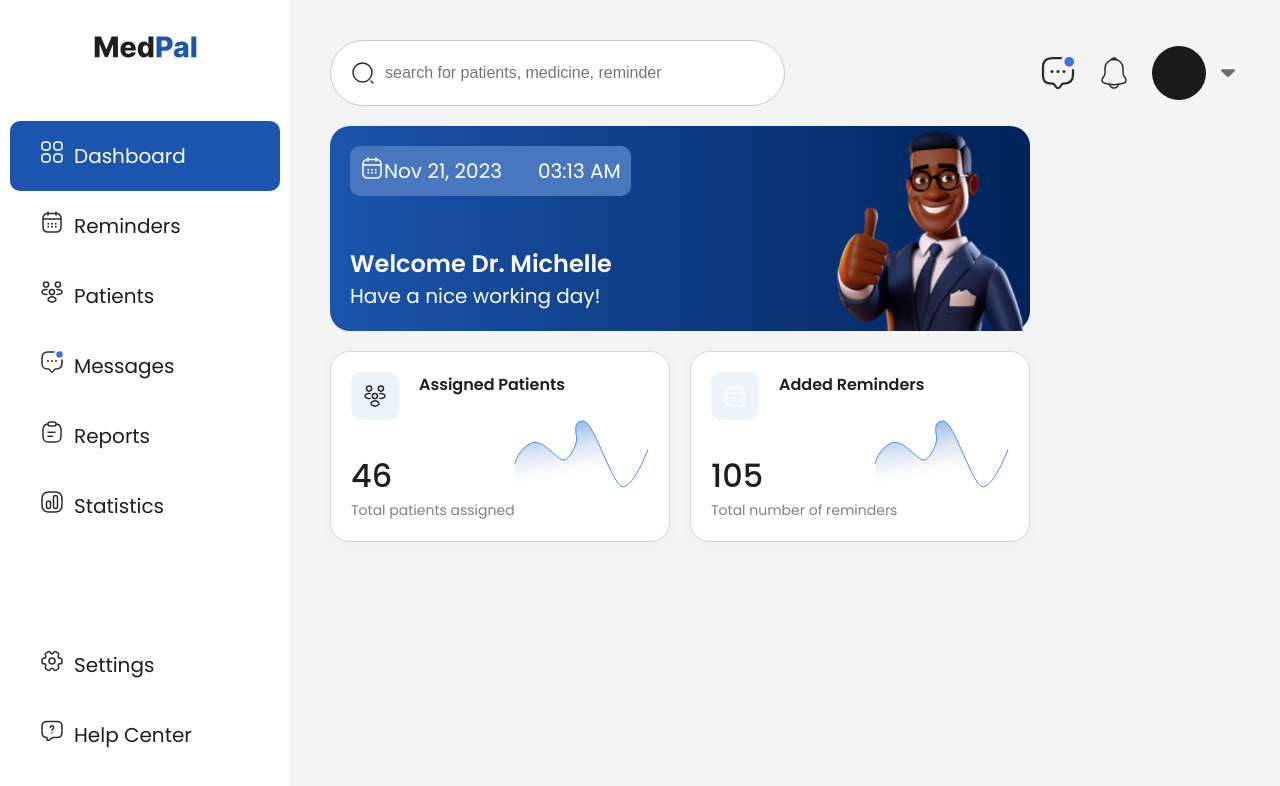
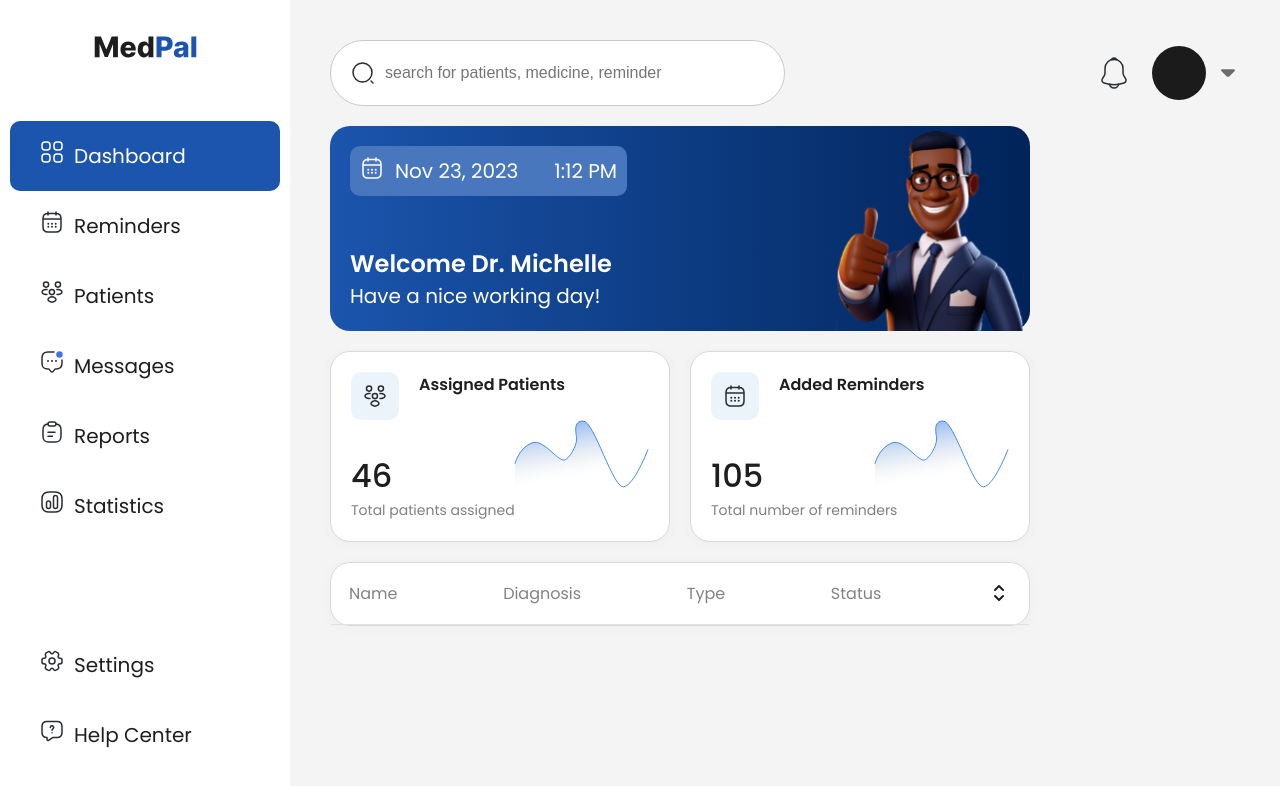
Before and after one commit to Klusterton-90/frontend-app, a Next.js app: page /dashboard in a window 1280 px wide. Shown: the top 786 px of the page. Built offline with nearby package versions, Linux system fonts and the light colour scheme.

Commit message:
update dashboard ui

```diff
--- a/components/elements/PatientsCard/PatientsCard.jsx
+++ b/components/elements/PatientsCard/PatientsCard.jsx
@@ -1,10 +1,33 @@
-import React from 'react'
-import styles from './PatientsCard.module.scss'
+import React from "react";
+import styles from "./PatientsCard.module.scss";
+import Image from "next/image";
 
+const titlesDashboard = ["Name", "Diagnosis", "Type", "Status"];
+const titlesPatients = [
+  "Name",
+  "Diagnosis",
+  "Gender",
+  "Age",
+  "Medication",
+  "Date",
+  "Status",
+];
 
-
-export default function PatientsCard() {
+export default function PatientsCard({ dashboard }) {
   return (
-    <div>PatientsCard</div>
-  )
+    <div className={styles.cardContainer}>
+      <div className={styles.titlesRow}>
+        {(dashboard ? titlesDashboard : titlesPatients).map((title, index) => {
+          return <p key={index}>{title}</p>;
+        })}
+        <Image
+          src={"/images/unfold-more.svg"}
+          alt="more"
+          width={24}
+          height={24}
+        />
+      </div>
+      <hr />
+    </div>
+  );
 }
--- a/components/elements/PatientsCard/PatientsCard.module.scss
+++ b/components/elements/PatientsCard/PatientsCard.module.scss
@@ -0,0 +1,24 @@
+.cardContainer {
+  border-radius: 20px;
+  border: 0.5px solid #d9d9d9;
+  background: #fff;
+  box-shadow: 0px 2px 4px 6px rgba(0, 0, 0, 0.01);
+  margin: 20px 0;
+
+  hr {
+    background-color: var(--Grey-5, #e0e0e0);
+    height: 0.854px;
+    border: none;
+  }
+}
+.titlesRow {
+  padding: 18px;
+  display: flex;
+  justify-content: space-between;
+
+  p {
+    color: var(--Grey-3, #828282);
+    font-size: 16px;
+    font-weight: 400;
+  }
+}
--- a/components/layouts/Layout/Breadcrumbs/Breadcrumbs.jsx
+++ b/components/layouts/Layout/Breadcrumbs/Breadcrumbs.jsx
@@ -8,12 +8,6 @@ export default function Breadcrumbs() {
     <div className={styles.breadcrumbsContainer}>
       <SearchBar />
       <div className={styles.breadcrumbsRight}>
-        <Image
-          src={"/images/messages.svg"}
-          alt="messages"
-          width={36}
-          height={36}
-        />
         <Image
           src={"/images/notification.svg"}
           alt="notifications"
--- a/components/pageComponents/provider/ProviderDashboard/ProviderDashboard.module.scss
+++ b/components/pageComponents/provider/ProviderDashboard/ProviderDashboard.module.scss
@@ -4,7 +4,7 @@
 }
 
 .dashboardLeft {
-  min-width: 70%;
+  min-width: 60%;
 }
 
 .welcomeContainer {
@@ -42,6 +42,11 @@
   }
 }
 
+.date {
+  display: flex;
+  gap: 11px;
+}
+
 .welcomeImage {
   position: absolute;
   right: 0;
--- a/components/pageComponents/provider/ProviderDashboard/index.jsx
+++ b/components/pageComponents/provider/ProviderDashboard/index.jsx
@@ -4,6 +4,8 @@ import styles from "./ProviderDashboard.module.scss";
 import Breadcrumbs from "@/components/layouts/Layout/Breadcrumbs/Breadcrumbs";
 import Image from "next/image";
 import DashboardCard from "@/components/elements/DashboardCard/DashboardCard";
+import { currentDate, currentTime } from "@/constants/date";
+import PatientsCard from "@/components/elements/PatientsCard/PatientsCard";
 
 export default function ProviderDashboard() {
   return (
@@ -14,16 +16,16 @@ export default function ProviderDashboard() {
           <div className={styles.welcomeContainer}>
             <div>
               <div className={styles.timeDateContainer}>
-                <div>
+                <div className={styles.date}>
                   <Image
                     src={"/images/calendar.svg"}
                     alt="date"
                     width={24}
                     height={24}
                   />
-                  <p>Nov 21, 2023</p>
+                  <p>{currentDate}</p>
                 </div>
-                <p>03:13 AM</p>
+                <p>{currentTime}</p>
               </div>
               <div className={styles.welcomeMessage}>
                 <h3>Welcome Dr. Michelle</h3>
@@ -52,10 +54,12 @@ export default function ProviderDashboard() {
               title={"Added Reminders"}
               number={105}
               description={"Total number of reminders"}
-              icon={"/images/calendar.svg"}
+              icon={"/images/calendar-black.svg"}
               alt={"Reminders"}
             />
           </div>
+
+          <PatientsCard dashboard={true}/>
         </div>
         <div className={styles.dashboardRight}></div>
       </div>
--- /dev/null
+++ b/constants/date.js
@@ -0,0 +1,10 @@
+// date object
+const date = new Date();
+// get the month string
+const month = date.toLocaleString("default", { month: "short" });
+// get the 12 hour time
+const options = { timeStyle: "short", hour12: true };
+// get the current date
+export const currentDate = `${month} ${date.getDate()}, ${date.getFullYear()}`;
+// get the current time
+export const currentTime = date.toLocaleTimeString('en-US', options);
```
